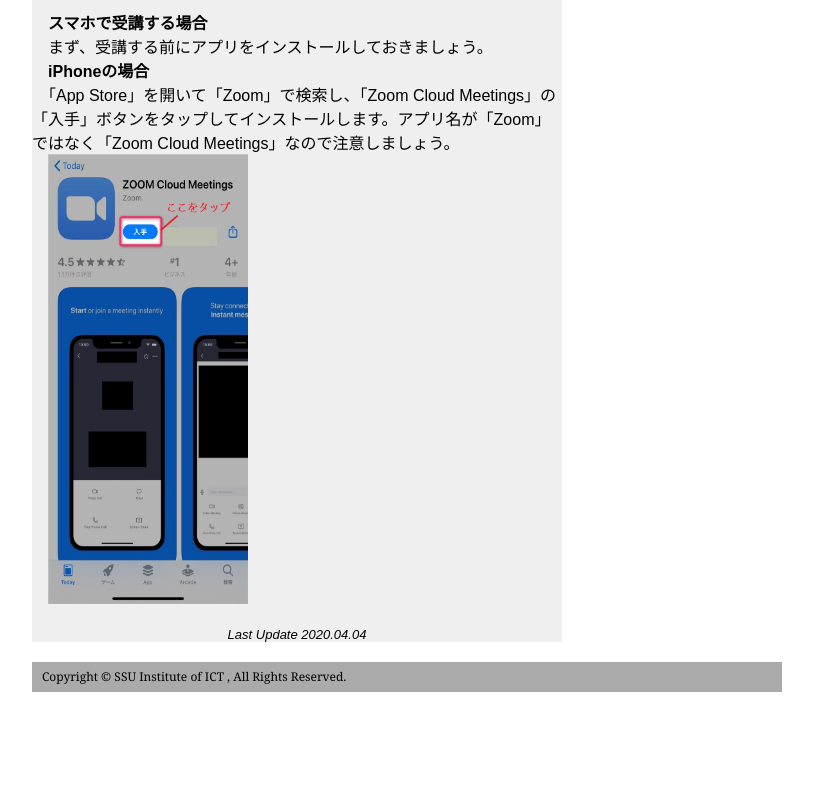
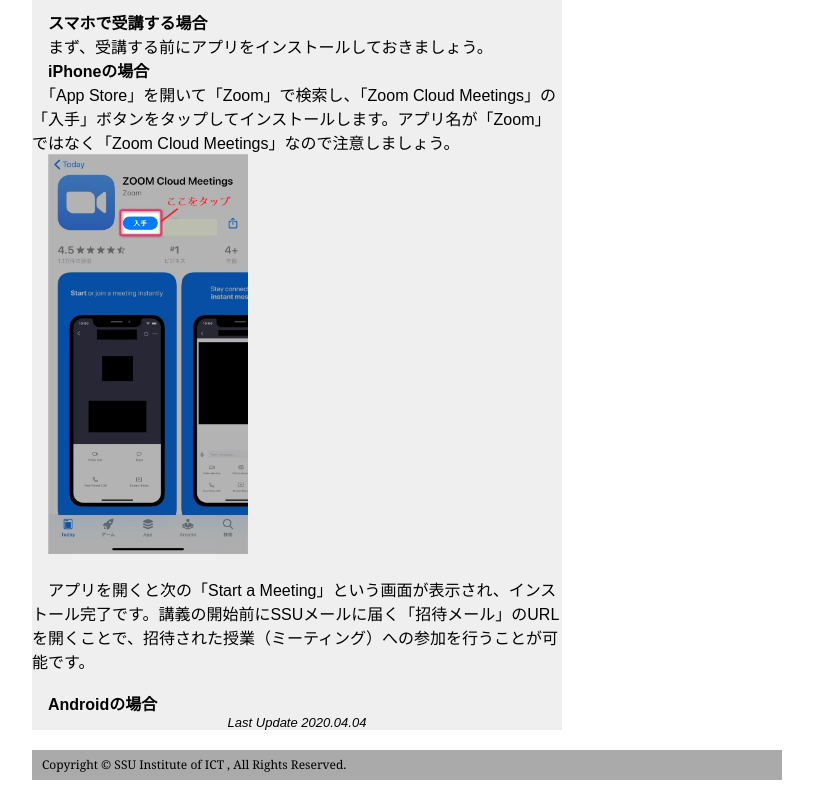
Before and after one commit to ssuict/ssuict.github.io, a plain HTML site: page students.html in a window 1280 px wide. Shown: the part 824-1624 px from the top of the page, without its empty margins (238-1051 px from the left). Before the commit the page ends 1536 px from the top, so only its background shows below. Drawn offline with Linux system fonts and the light colour scheme.

Commit message:
Update students.html

```diff
--- a/students.html
+++ b/students.html
@@ -289,7 +289,10 @@ zoomを使ったオンライン授業は、PCまたはスマホで受講しま
 　まず、受講する前にアプリをインストールしておきましょう。<br>
 　<B>iPhoneの場合</B><br>
 　「App Store」を開いて「Zoom」で検索し、「Zoom Cloud Meetings」の「入手」ボタンをタップしてインストールします。アプリ名が「Zoom」ではなく「Zoom Cloud Meetings」なので注意しましょう。<br>
-　<img src="Zoom_download_iphone.jpg" width=200 height=450><br><br>
+　<img src="Zoom_download_iphone.jpg" width=200 height=400><br><br>
+　アプリを開くと次の「Start a Meeting」という画面が表示され、インストール完了です。講義の開始前にSSUメールに届く「招待メール」のURLを開くことで、招待された授業（ミーティング）への参加を行うことが可能です。<br> <br>
+　<B>Androidの場合</B><br>
+
 
 
 <center><font size=2><i>Last Update 2020.04.04</i></font></center>
```
